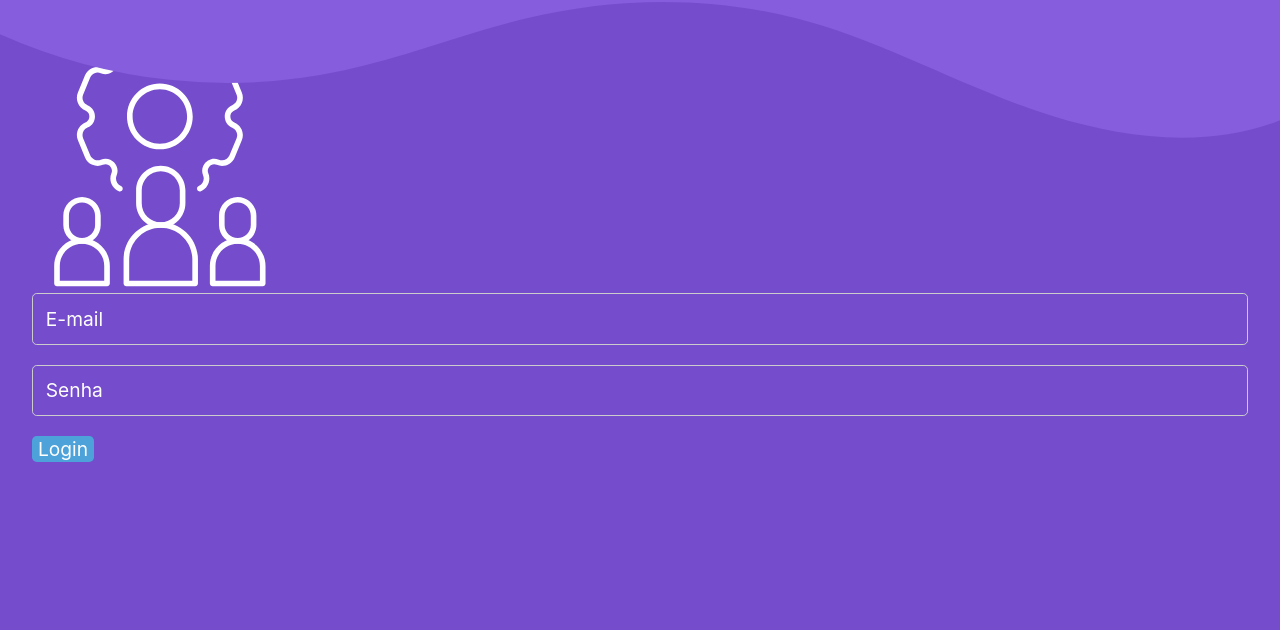
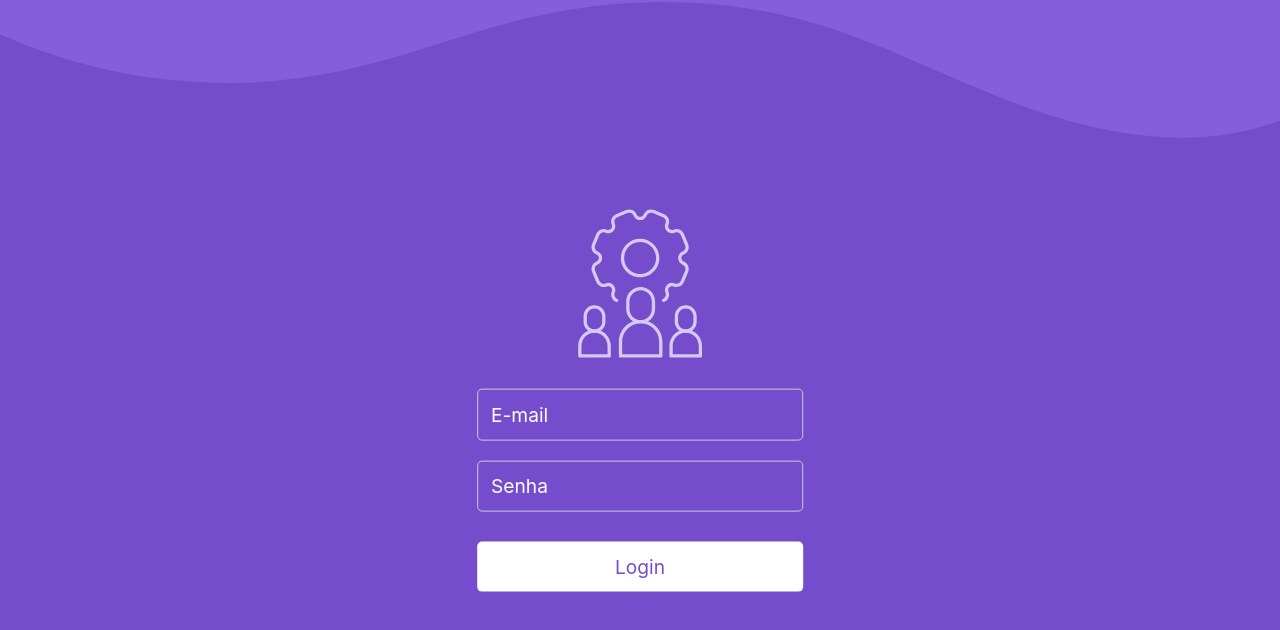
Before and after one commit to iantbdev/sales-management, a React (Vite) app: page / in a window 1280 px wide. Shown: the top 630 px of the page. Built offline with nearby package versions, Linux system fonts and the light colour scheme.

Commit message:
log-in do user funcional

```diff
--- a/src/Components/Login/login.jsx
+++ b/src/Components/Login/login.jsx
@@ -1,41 +1,28 @@
 import React, { useState } from "react";
-import {
-  BrowserRouter,
-  Routes,
-  Route,
-  NavLink,
-  useNavigate,
-} from "react-router-dom";
+import { useNavigate } from "react-router-dom";
 import { userList } from "../../Data";
+import { useDispatch } from "react-redux";
+import { login } from "../../store/reducers/userReducer";
+import Icon from "../../img/icon.svg?react";
+import styles from "./login.module.css";
 
-// import { ReactComponent as Icon } from "/img/icon.svg";
-
-const login = () => {
+const Login = () => {
   const [email, setEmail] = useState("");
   const [password, setPassword] = useState("");
+  const dispatch = useDispatch();
 
   const navigate = useNavigate();
 
+  // Log-in do usuário
   const handleSubmit = (event) => {
     event.preventDefault();
-
-    // alert("Enviando seus dados: " + email + " - " + password);
-
-    // fetch("https://react-7aa89-default-rtdb.firebaseio.com/users.json", {
-    //   method: "POST",
-    //   headers: {
-    //     "Content-Type": "application/json",
-    //   },
-    //   body: JSON.stringify({ email, password }),
-    // }).then((data) => data.json());
-
-    // .then((json) => console.log(json));
-
     const user = userList.find(
       (user) => user.email === email && user.password === password
     );
 
+    // Verifica se o user existe
     if (user) {
+      dispatch(login(user));
       navigate("/landingPage");
     } else {
       alert("Email ou senha incorrentos");
@@ -43,8 +30,8 @@ const login = () => {
   };
 
   return (
-    <div className="login">
-      <img src="./src/img/icon.svg" alt="Icon do Site" />
+    <div className={styles.login}>
+      <Icon className={styles.icon} />
       <form onSubmit={handleSubmit}>
         <input
           type="email"
@@ -69,4 +56,4 @@ const login = () => {
   );
 };
 
-export default login;
+export default Login;
```
